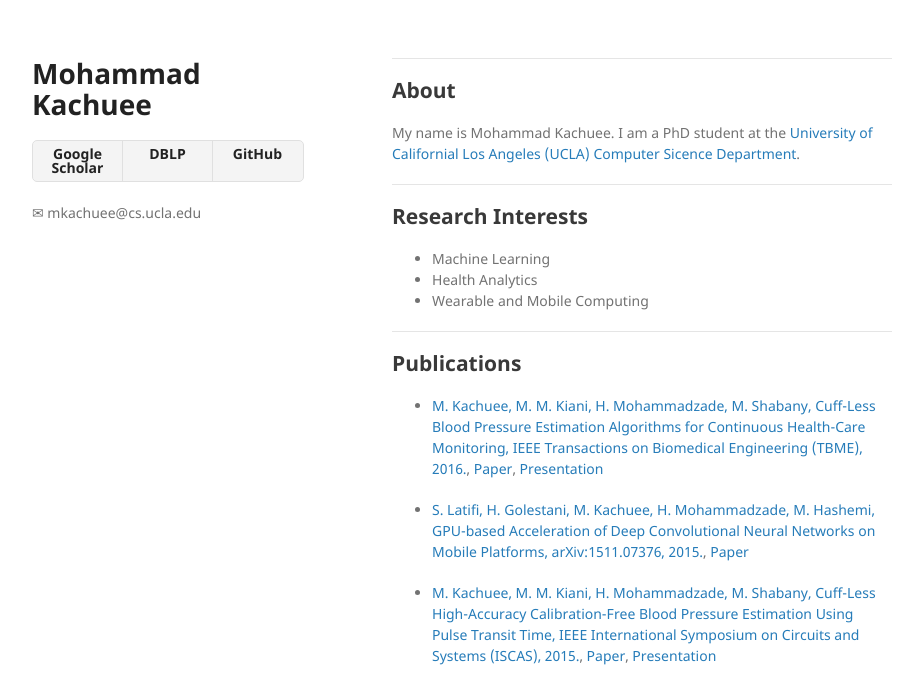
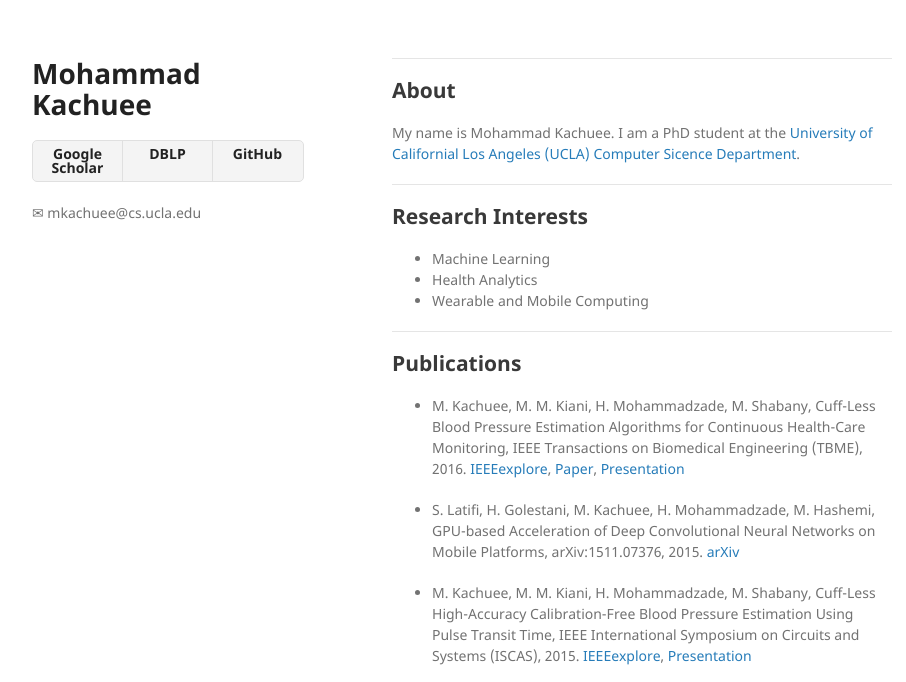
Before and after one commit to mkachuee/mkachuee.github.io, a Jekyll site: the page built from index.md, in a window 1280 px wide, cut to the strip 0-682 px from the top of the page. Shown: the whole strip, without its empty margins (178-1084 px from the left). Built offline with Jekyll 4.4.1, drawn with Linux system fonts in a browser that asks for light colours.

Commit message:
Update index.md

```diff
--- a/index.md
+++ b/index.md
@@ -18,8 +18,8 @@ My name is Mohammad Kachuee. I am a PhD student at the [University of California
 
 ## Publications
 
-* [M. Kachuee, M. M. Kiani, H. Mohammadzade, M. Shabany, Cuff-Less Blood Pressure Estimation Algorithms for Continuous Health-Care Monitoring, IEEE Transactions on Biomedical Engineering (TBME), 2016.](http://dx.doi.org/10.1109/TBME.2016.2580904), [Paper](), [Presentation]()
+* M. Kachuee, M. M. Kiani, H. Mohammadzade, M. Shabany, Cuff-Less Blood Pressure Estimation Algorithms for Continuous Health-Care Monitoring, IEEE Transactions on Biomedical Engineering (TBME), 2016. [IEEEexplore](http://dx.doi.org/10.1109/TBME.2016.2580904), [Paper](https://github.com/mkachuee/mkachuee.github.io/blob/master/papers/Paper_TBME2016.pdf), [Presentation](https://github.com/mkachuee/mkachuee.github.io/blob/master/papers/Presentation_TBME2016.pdf)
 
-* [S. Latifi, H. Golestani, M. Kachuee, H. Mohammadzade, M. Hashemi, GPU-based Acceleration of Deep Convolutional Neural Networks on Mobile Platforms, arXiv:1511.07376, 2015.](http://arxiv.org/abs/1511.07376), [Paper]()
+* S. Latifi, H. Golestani, M. Kachuee, H. Mohammadzade, M. Hashemi, GPU-based Acceleration of Deep Convolutional Neural Networks on Mobile Platforms, arXiv:1511.07376, 2015. [arXiv](http://arxiv.org/abs/1511.07376)
 
-* [M. Kachuee, M. M. Kiani, H. Mohammadzade, M. Shabany, Cuff-Less High-Accuracy Calibration-Free Blood Pressure Estimation Using Pulse Transit Time, IEEE International Symposium on Circuits and Systems (ISCAS), 2015.](http://dx.doi.org/10.1109/TBME.2016.2580904), [Paper](), [Presentation]()
+* M. Kachuee, M. M. Kiani, H. Mohammadzade, M. Shabany, Cuff-Less High-Accuracy Calibration-Free Blood Pressure Estimation Using Pulse Transit Time, IEEE International Symposium on Circuits and Systems (ISCAS), 2015. [IEEEexplore](http://dx.doi.org/10.1109/TBME.2016.2580904), [Presentation](https://github.com/mkachuee/mkachuee.github.io/blob/master/papers/Presentation_ISCAS2015.pdf)
```
